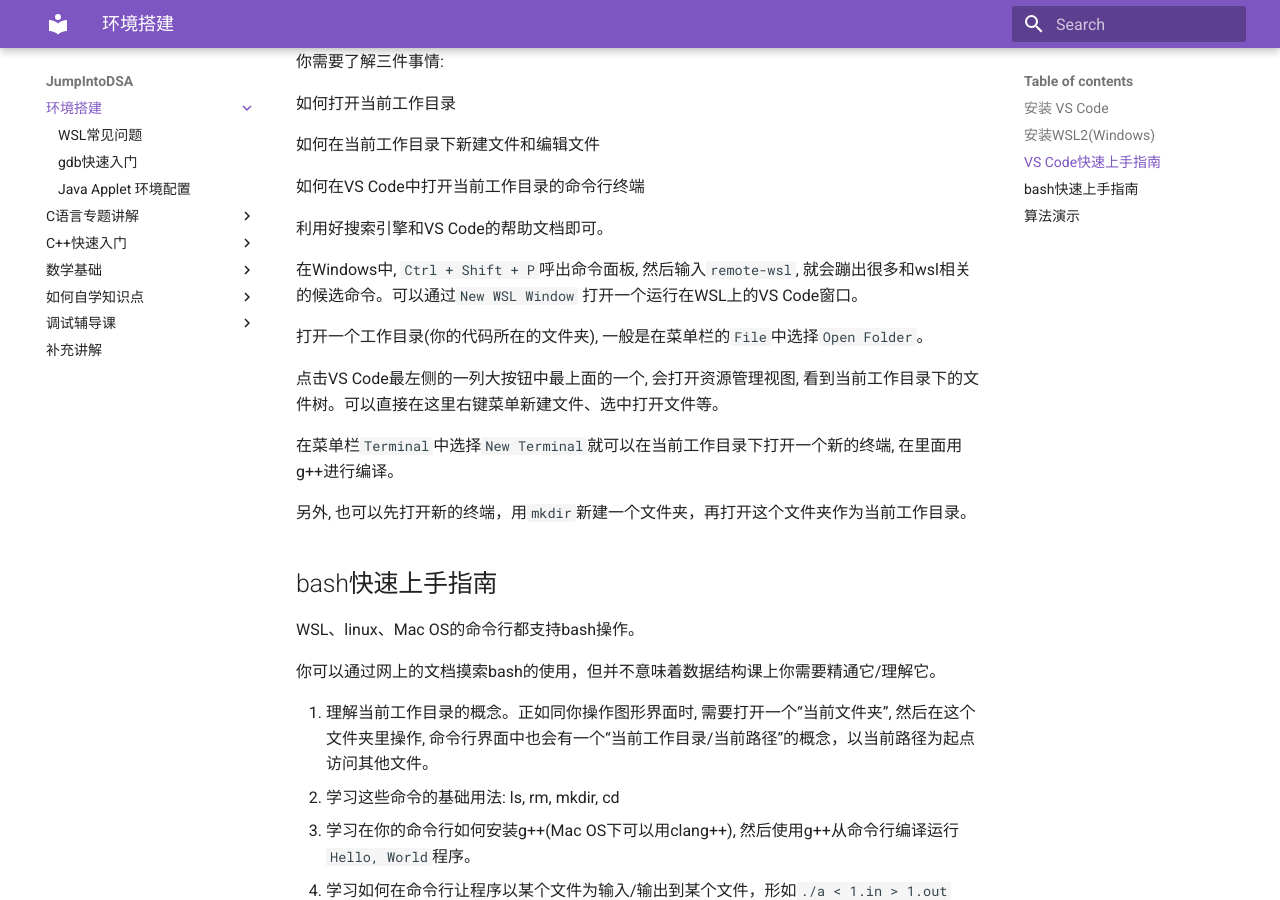
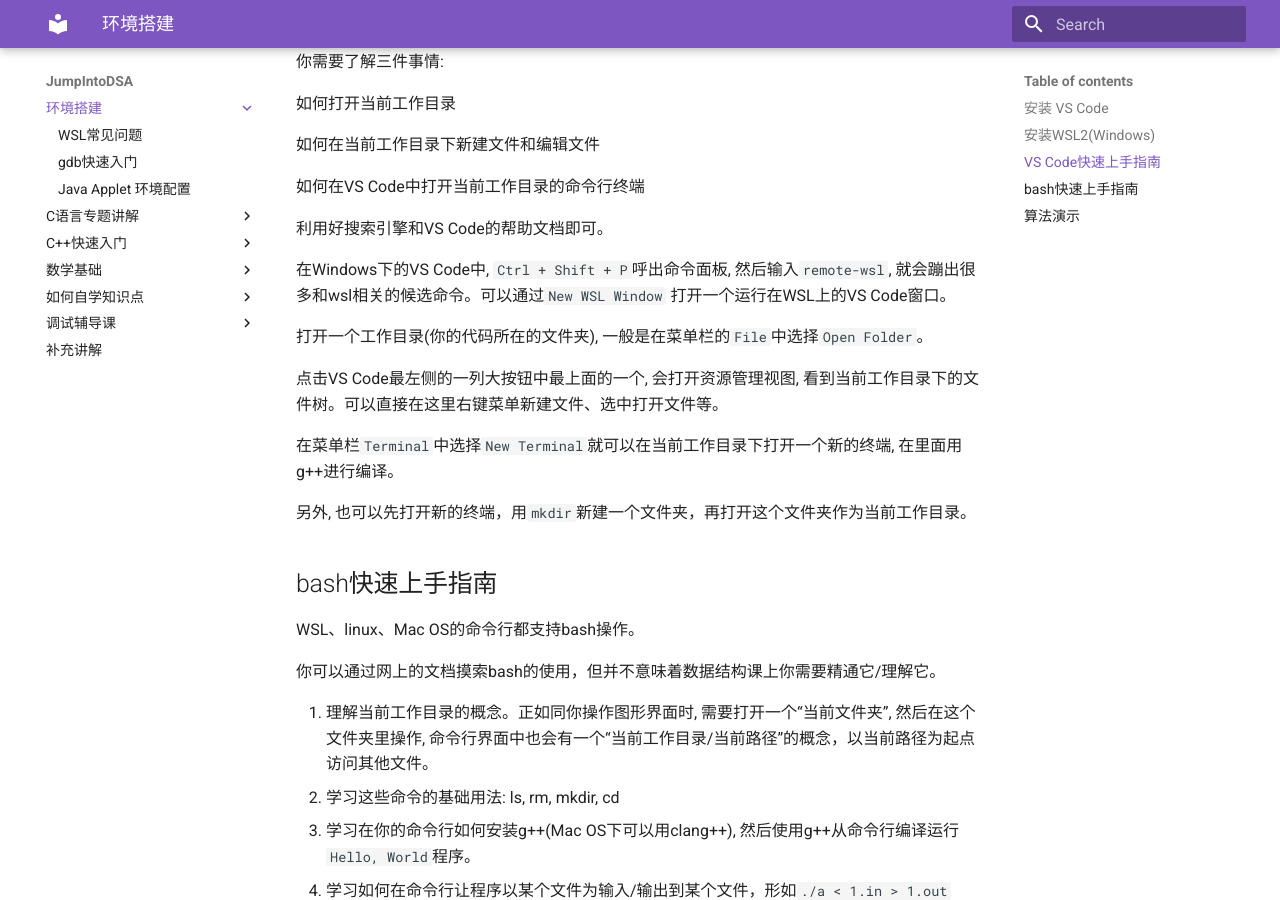
Before and after one commit to Tsinghua-DSA/JumpIntoDSA, an MkDocs documentation site: the page built from docs/Environment/index.md, in a window 1280 px wide and 900 px high, scrolled down 1981 px. Built offline with MkDocs 1.6.1 and Material for MkDocs 9.7.7, drawn with Linux system fonts in a browser that asks for light colours.

Commit message:
little modification

```diff
--- a/docs/Environment/index.md
+++ b/docs/Environment/index.md
@@ -77,7 +77,7 @@
 
 利用好搜索引擎和VS Code的帮助文档即可。
 
-在Windows中, `Ctrl + Shift + P`呼出命令面板, 然后输入`remote-wsl`, 就会蹦出很多和wsl相关的候选命令。可以通过`New WSL Window` 打开一个运行在WSL上的VS Code窗口。
+在Windows下的VS Code中, `Ctrl + Shift + P`呼出命令面板, 然后输入`remote-wsl`, 就会蹦出很多和wsl相关的候选命令。可以通过`New WSL Window` 打开一个运行在WSL上的VS Code窗口。
 
 打开一个工作目录(你的代码所在的文件夹), 一般是在菜单栏的`File`中选择`Open Folder`。
 
```
